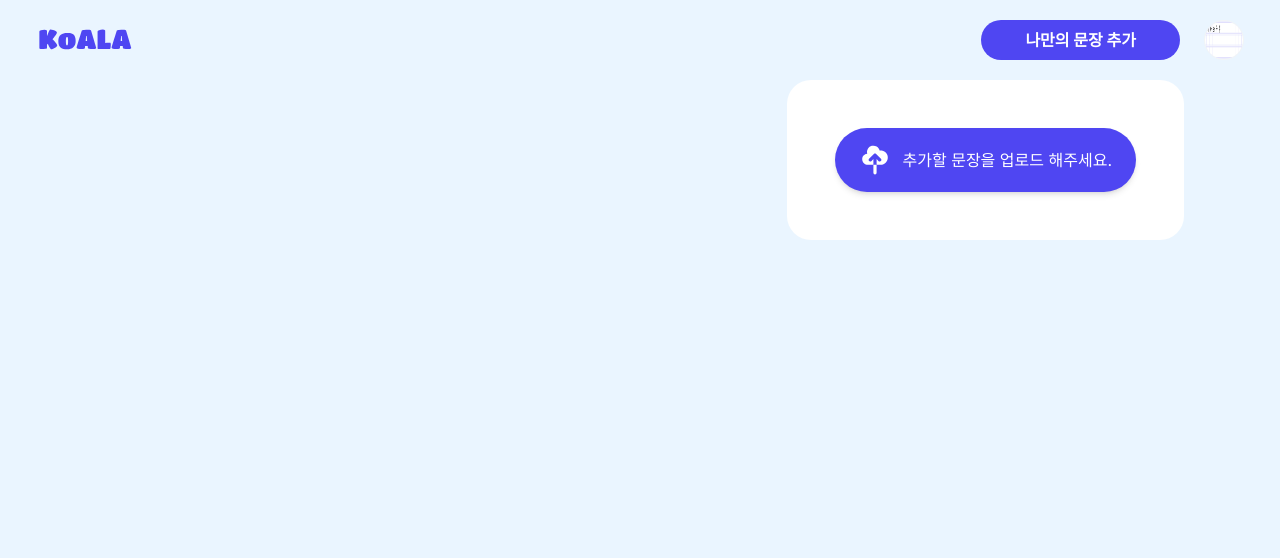
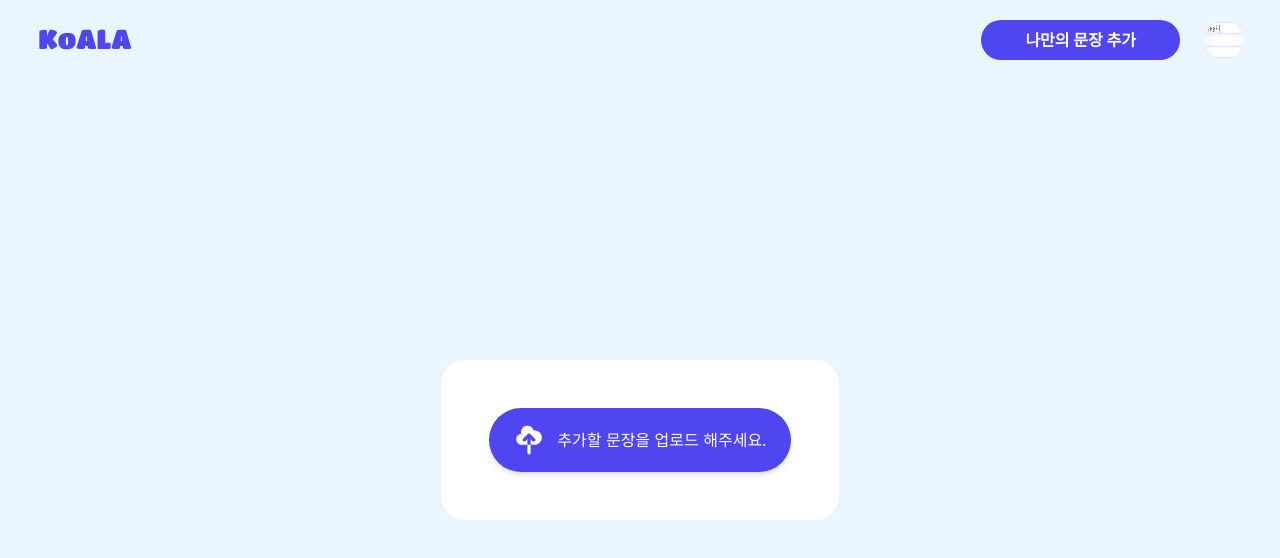
Before and after one commit to s0ojin/KoALA, a Next.js app in the folder frontend/: page /modals/add-sentence in a window 1280 px wide. Shown: the top 558 px of the page. Built offline with nearby package versions, Linux system fonts and the light colour scheme.

Commit message:
Design: 모달 위치 변경

```diff
--- a/frontend/src/app/modals/_components/AddSentenceModal.tsx
+++ b/frontend/src/app/modals/_components/AddSentenceModal.tsx
@@ -76,7 +76,6 @@ export default function AddSentenceModal() {
   const [status, setStatus] = useState('initial')
 
   return (
-    <div className="absolute right-24 top-20">
     <div className="bg-white max-w-[60rem] min-w-80 max-h-[44rem] rounded-3xl p-12 flex flex-col">
       {status === 'initial' ? (
         <div className="bg-primary-400 rounded-full py-4 px-6 text-center text-white mx-auto flex gap-3 items-center shadow-md">
@@ -105,6 +104,5 @@ export default function AddSentenceModal() {
         </>
       )}
     </div>
-    </div>
   )
 }
```
Lines whose indentation alone changed are shown as unchanged.
